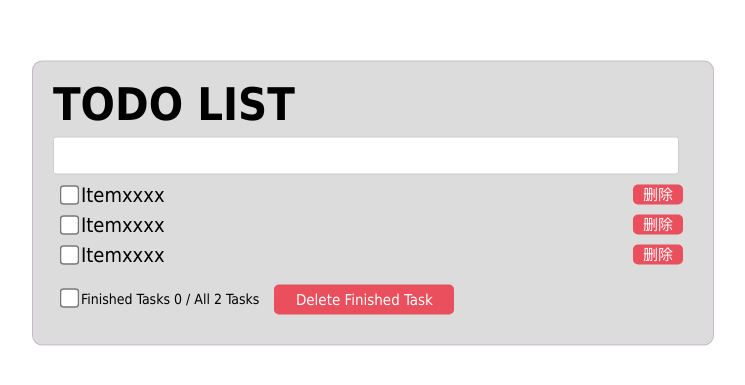
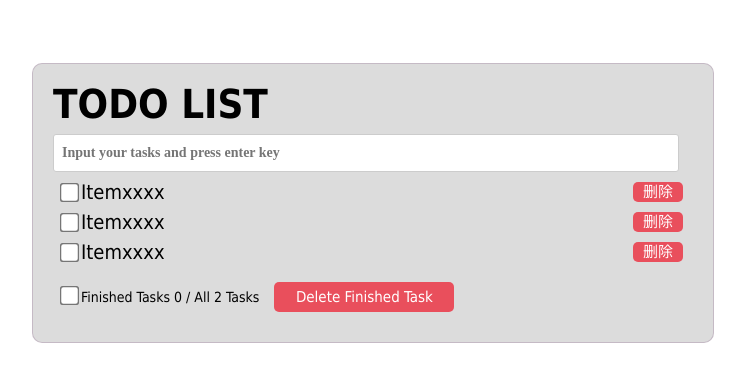
Before and after one commit to Kisky3/react-practice, a React (Create React App) app in the folder todo-list/: page / in a window 1280 px wide. Shown: the part 197-582 px from the top of the page, without its empty margins (267-1012 px from the left). Built offline with nearby package versions, Linux system fonts and the light colour scheme.

Commit message:
stateを定義する

```diff
--- a/todo-list/src/App.tsx
+++ b/todo-list/src/App.tsx
@@ -1,20 +1,24 @@
-import React from 'react';
+import React , { Component }from 'react';
 import './App.css';
 import Header from './components/Header'
 import Footer from './components/Footer'
 import List from './components/List'
 
-function App() {
+export default class App extends Component {
+  state = {
+    todos:[
+      {id: 1, name: 'Eat', done: false },
+      {id: 2, name: 'SLEEP', done: true },
+      {id: 3, name: 'PLAY GAME', done: false }
+    ]
+  }
+  render() {
     return (
-    <div className="App">
-      <div className="todo-container">
+      <div className="App todo-container">
           <Header />
           <List />
           <Footer />
         </div>
-
-    </div>
     );
   }
-
-export default App;
+}
--- a/todo-list/src/components/Header/index.css
+++ b/todo-list/src/components/Header/index.css
@@ -1,5 +1,5 @@
 .header {
-    font-size: 45px;
+    font-size: 40px;
     font-weight: bold;
     width: 100%;
     color:black;
--- a/todo-list/src/components/Header/index.jsx
+++ b/todo-list/src/components/Header/index.jsx
@@ -5,7 +5,7 @@ export default class Header extends Component {
         return (
             <div>
                 <header className="header">TODO LIST</header>
-                <input className="header-input" type="text" />
+                <input className="header-input" type="text" placeholder="Input your tasks and press enter key"/>
             </div>
         )
     }
```
Lines whose indentation alone changed are shown as unchanged.
